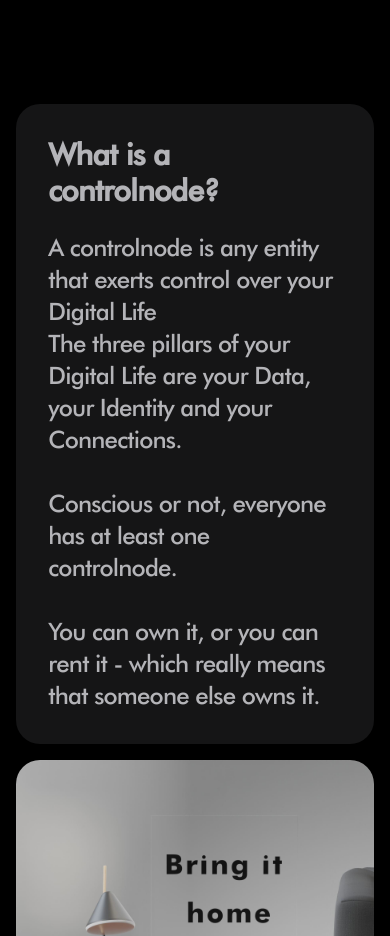
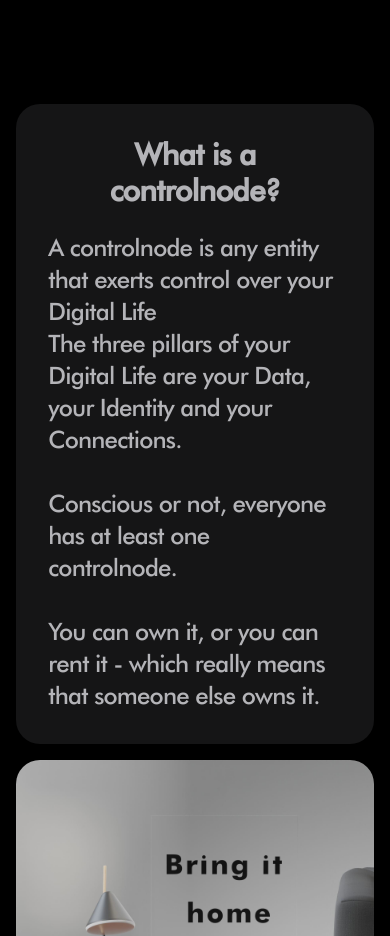
Before and after one commit to enricopro/nabi, a React (Create React App) app: page / in a window 390 px wide. Shown: the part 780-1716 px from the top of the page. Built offline with nearby package versions, Linux system fonts and the light colour scheme; no server answers.

Commit message:
Centered "What is a controlnode?" in mobile v.

```diff
--- a/src/Home.js
+++ b/src/Home.js
@@ -63,7 +63,7 @@ export default function Home() {
         <div className="w-11/12 max-w-[1390px] flex flex-col mx-auto mt-[-3rem] z-30 md:mt-0 fadeIn">
           <div className="w-full flex flex-row md:flex-col bg-black tracking-tighter z-30 min-h-[500px] md:h-auto justify-between md:justify-center items-stretch mt-10">
             <div className="flex flex-col items-center justify-center w-1/2 md:w-full bg-primary rounded-3xl p-10 md:p-8 md:h-auto mr-5 md:mr-auto">
-              <h2 className="text-secondary text-3xl font-semibold">What is a controlnode?</h2>
+              <h2 className="text-secondary text-3xl font-semibold text-center">What is a controlnode?</h2>
               <br/>
               <p className="text-secondary text-2xl">A controlnode is any entity that exerts control over your Digital Life<br/>
               The three pillars of your Digital Life are your Data, your Identity and your Connections.<br/><br/>Conscious or not, everyone has at least one controlnode.<br/><br/>You can own it, or you can rent it - which really means that someone else owns it.</p>
```
